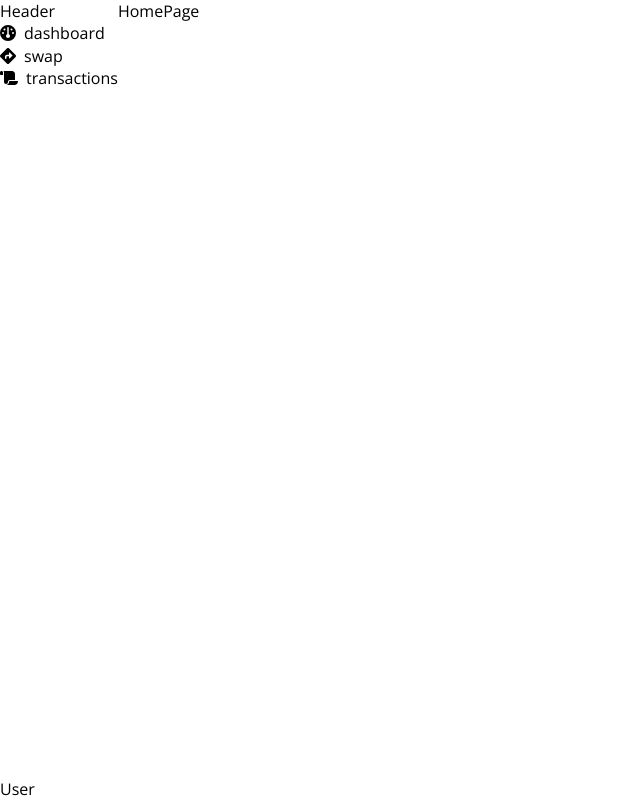
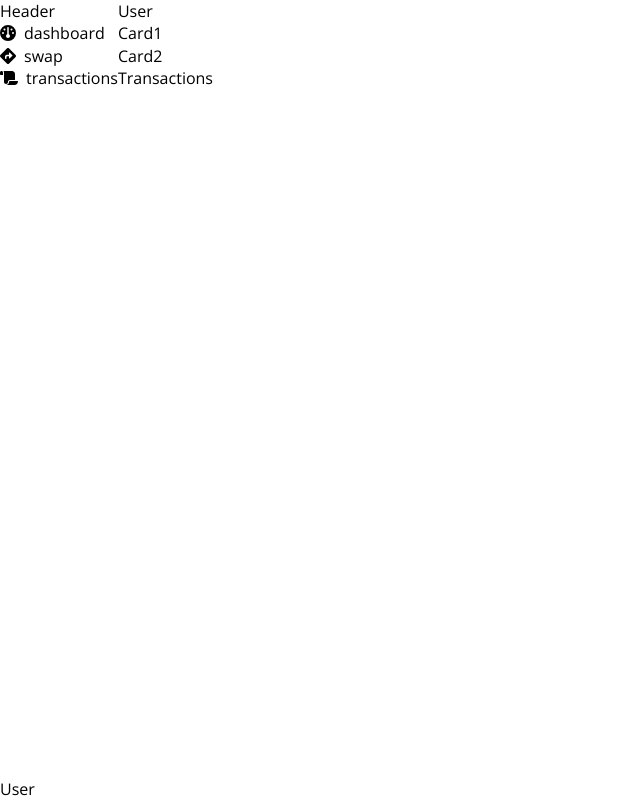
Before and after one commit to aitorfernandez/swiftify, a React (Vite) app: page / in a window 1280 px wide. Shown: the whole page, without its empty margins (0-640 px from the left). Built offline with nearby package versions, Linux system fonts and the light colour scheme.

Commit message:
basic heading component

```diff
--- /dev/null
+++ b/src/PageLayout.tsx
@@ -0,0 +1,15 @@
+import styled from 'styled-components'
+
+import { Box } from './ui'
+
+interface PageLayoutProps {
+  children: React.ReactNode
+}
+
+export function PageLayout({ children }: PageLayoutProps): JSX.Element {
+  return <StyleBox>{children}</StyleBox>
+}
+
+const StyleBox = styled(Box)`
+  height: 100%;
+`
--- a/src/pages/home-page/index.tsx
+++ b/src/pages/home-page/index.tsx
@@ -1,3 +1,15 @@
+import { PageLayout } from '../../PageLayout'
+import { Heading } from '../../ui'
+
 export function HomePage(): JSX.Element {
-  return <>HomePage</>
+  return (
+    <PageLayout>
+      <Heading level={2}>User</Heading>
+      <div>
+        <div>Card1</div>
+        <div>Card2</div>
+      </div>
+      <div>Transactions</div>
+    </PageLayout>
+  )
 }
--- /dev/null
+++ b/src/ui/heading/index.tsx
@@ -0,0 +1,24 @@
+import React from 'react'
+import styled, { css } from 'styled-components'
+
+interface HeadingProps {
+  children: React.ReactNode
+  ff?: string
+  level?: 1 | 2 | 3 | 4 | 5 | 6
+}
+
+export const Heading = styled(
+  ({
+    children,
+    level = 1,
+    ff = 'fontFamily.primary',
+    ...props
+  }: HeadingProps) => React.createElement(`h${level}`, props, children)
+)`
+  ${
+    // biome-ignore lint/correctness/noEmptyPattern: <explanation>
+    ({}) => css`
+      letter-spacing: normal;
+    `
+  }
+`
--- a/src/ui/index.tsx
+++ b/src/ui/index.tsx
@@ -1,5 +1,6 @@
 export * from './box'
 export * from './flex'
+export * from './heading'
 export * from './icon'
 export * from './link'
 export * from './list'
```
Also changed, not shown: 1 other file (tests, documents, lock files or other folders).
